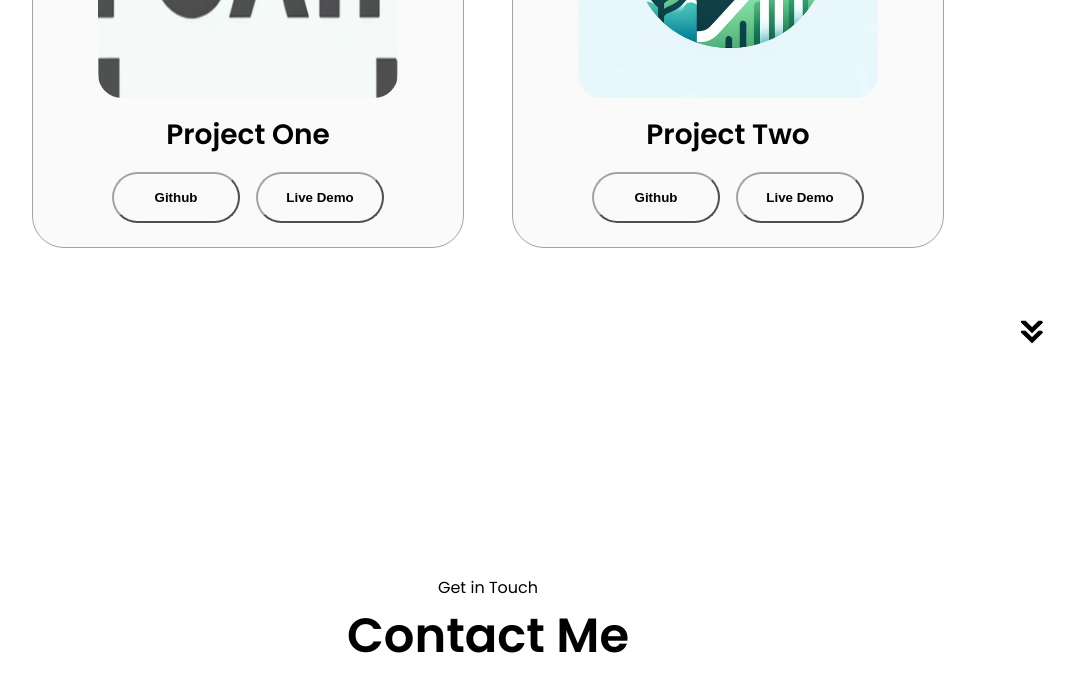
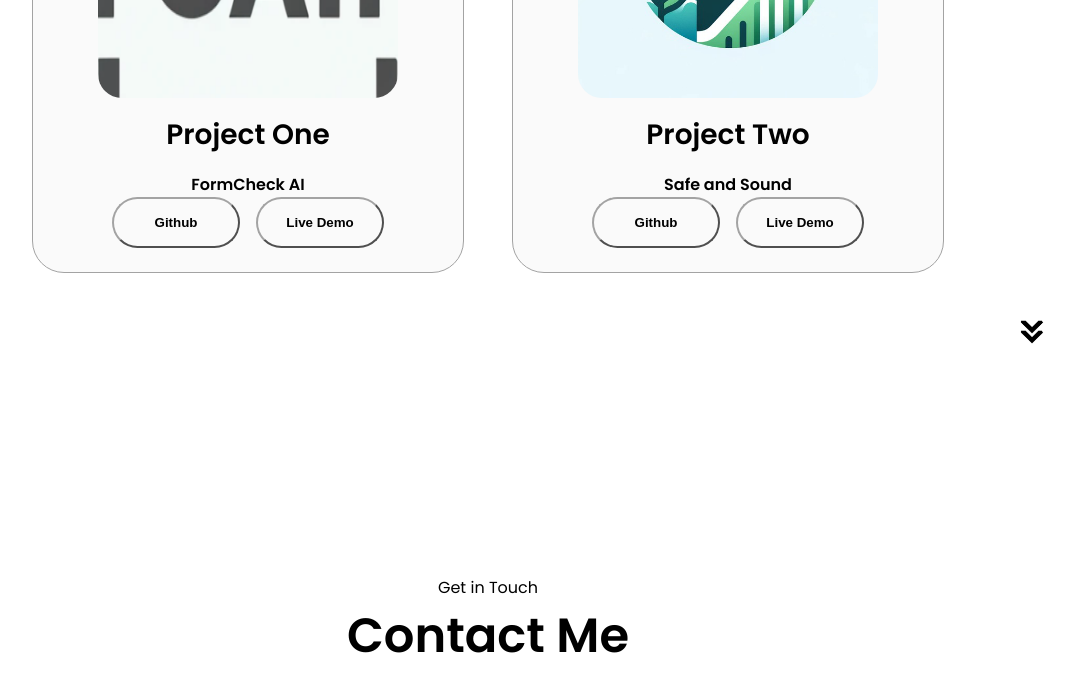
Before and after one commit to vtaing10/html-css-js-portfolio, a plain HTML site: page index.html in a window 1280 px wide. Shown: the part 2812-3507 px from the top of the page, without its empty margins (152-1226 px from the left). Drawn offline with Linux system fonts and the light colour scheme.

Commit message:
Update index.html

```diff
--- a/index.html
+++ b/index.html
@@ -155,6 +155,7 @@
 
                 </div>
                 <h2 class="experience-sub-title project-title">Project One</h2>
+                <h4>FormCheck AI</h4>
                 <div class="btn-container">
                     <button class="btn btn-color-2 project-btn" onclick="location.href='https://github.com/vtaing10/ConU.git'">Github</button>
                     <button class="btn btn-color-2 project-btn" onclick="location.href='https://youtu.be/P1QSf3GHF8o'">Live Demo</button>
@@ -167,6 +168,7 @@
 
                 </div>
                 <h2 class="experience-sub-title project-title">Project Two</h2>
+                <h4>Safe and Sound</h4>
                 <div class="btn-container">
                     <button class="btn btn-color-2 project-btn" onclick="location.href='https://github.com/AndrewRazvan/PolyHacks.git'">Github</button>
                     <button class="btn btn-color-2 project-btn" onclick="location.href='https://youtu.be/Q5OLDDagAJg'">Live Demo</button>
```
